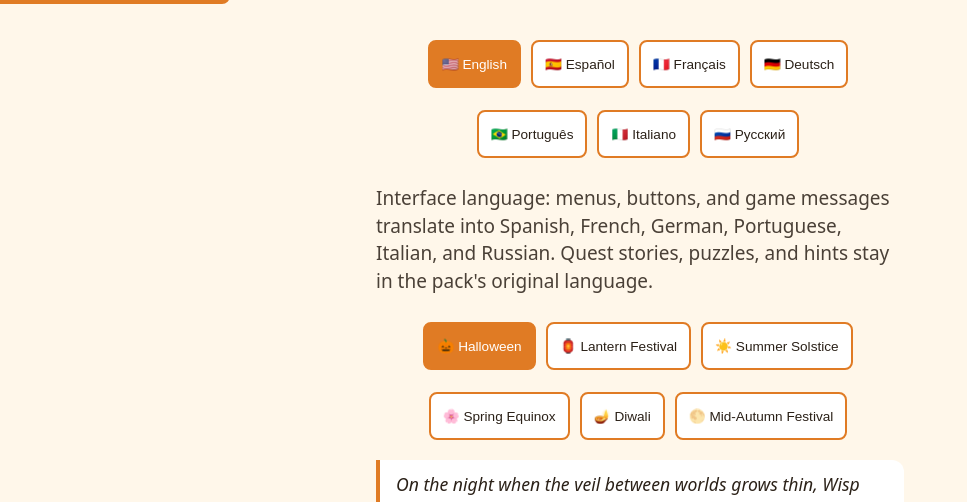
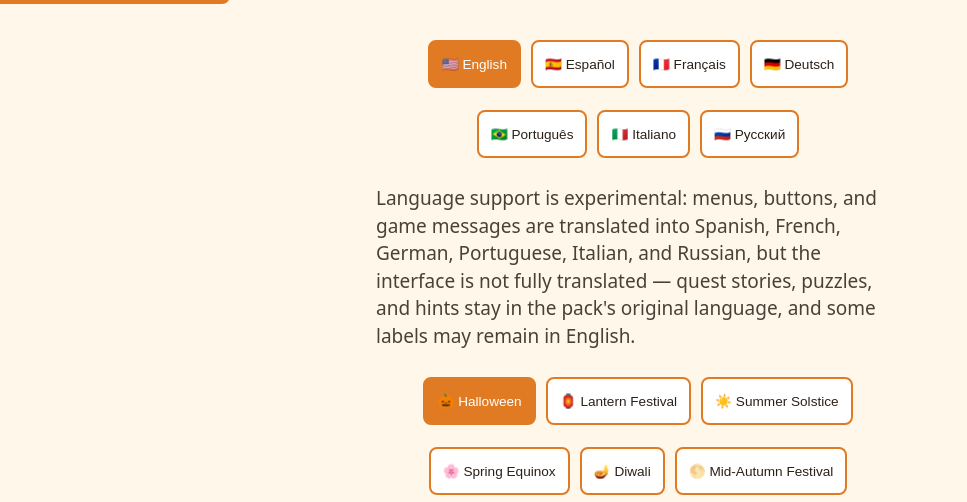
Before and after one commit to ZQM-Labs/lantern-player, a website: page index.html in a window 1280 px wide. Shown: the top 502 px of the page, without its empty margins (0-967 px from the left). Drawn offline with Linux system fonts and the light colour scheme.

Commit message:
fix(i18n): restore translation-coverage disclosure in language note; SW v22

```diff
--- a/index.html
+++ b/index.html
@@ -14,7 +14,7 @@
 <div id="achievements-toast" role="alert" aria-live="assertive"></div>
 <main id="app" role="main" aria-label="Wisp's Lost Lanterns game">
   <div id="lang-switcher" class="lang-switcher" role="group" aria-label="Interface language"></div>
-  <p id="language-support-note" class="fineprint" role="note">Interface language: menus, buttons, and game messages translate into Spanish, French, German, Portuguese, Italian, and Russian. Quest stories, puzzles, and hints stay in the pack's original language.</p>
+  <p id="language-support-note" class="fineprint" role="note">Language support is experimental: menus, buttons, and game messages are translated into Spanish, French, German, Portuguese, Italian, and Russian, but the interface is not fully translated — quest stories, puzzles, and hints stay in the pack's original language, and some labels may remain in English.</p>
   <div id="story-mode-selector" class="mode-selector" role="group" aria-label="Story mode selection"></div>
   <div id="global-leaderboard" class="global-leaderboard card" style="display:none" role="region" aria-label="Global leaderboard">
     <h3>🌍 Global Leaderboard</h3>
```
